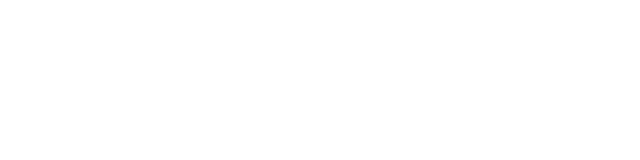
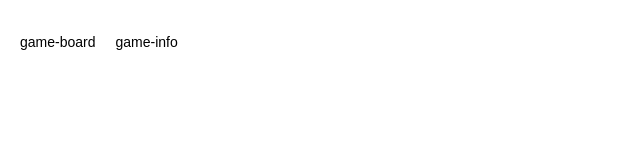
Before and after one commit to JEJU-Ratus/fc-react, a React (Create React App) app in the folder tictactoe/: page / in a window 1280 px wide. Shown: the top 160 px of the page, without its empty margins (0-640 px from the left). Built offline with nearby package versions, Linux system fonts and the light colour scheme.

Commit message:
feat : Board, Square 컴포넌트 생성

```diff
--- a/tictactoe/src/App.js
+++ b/tictactoe/src/App.js
@@ -1,11 +1,13 @@
+import './App.css';
+
 function App() {
   return (
     <div className="game">
       <div className="game-board">
-
+        <p>game-board</p>
       </div>
       <div className="game-info">
-
+        <p>game-info</p>
       </div>
     </div>
   );
```
Also changed, not shown: tictactoe/src/components/Board.js (added), tictactoe/src/components/Square.js (added).
